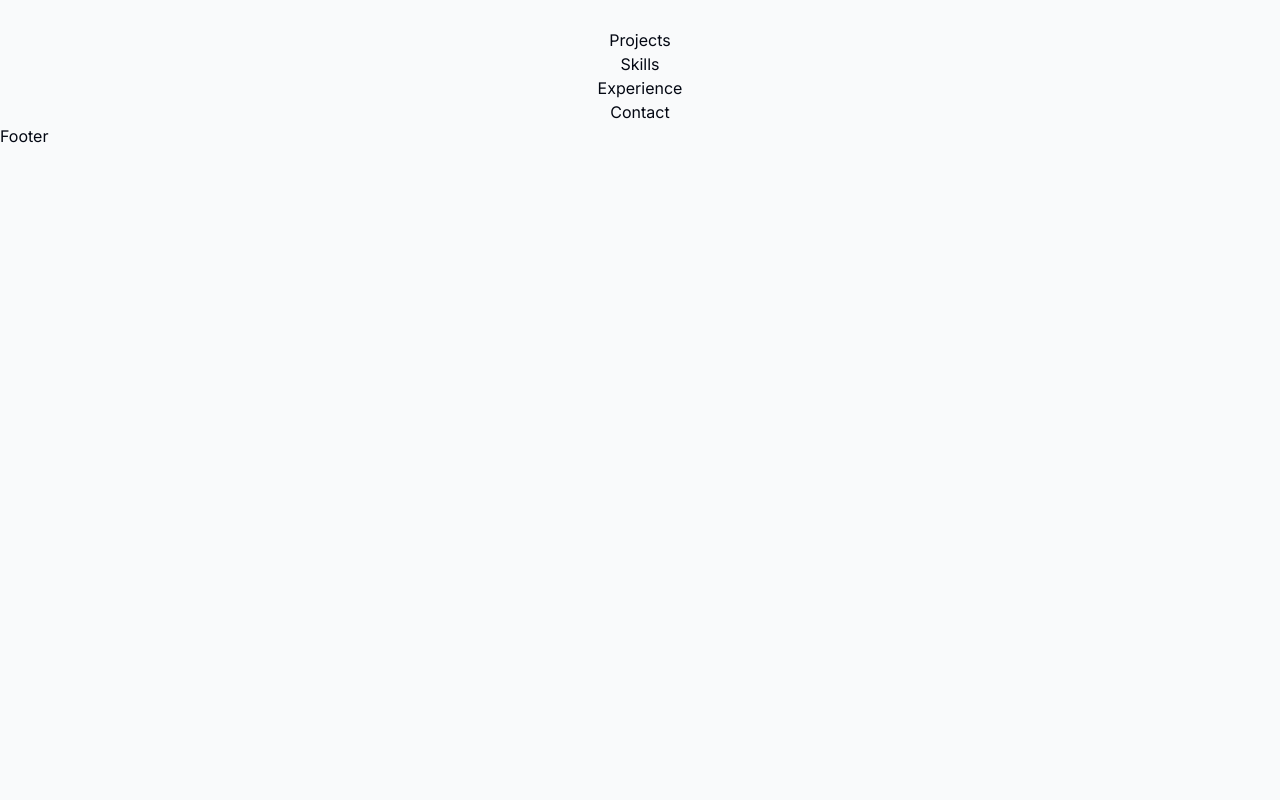
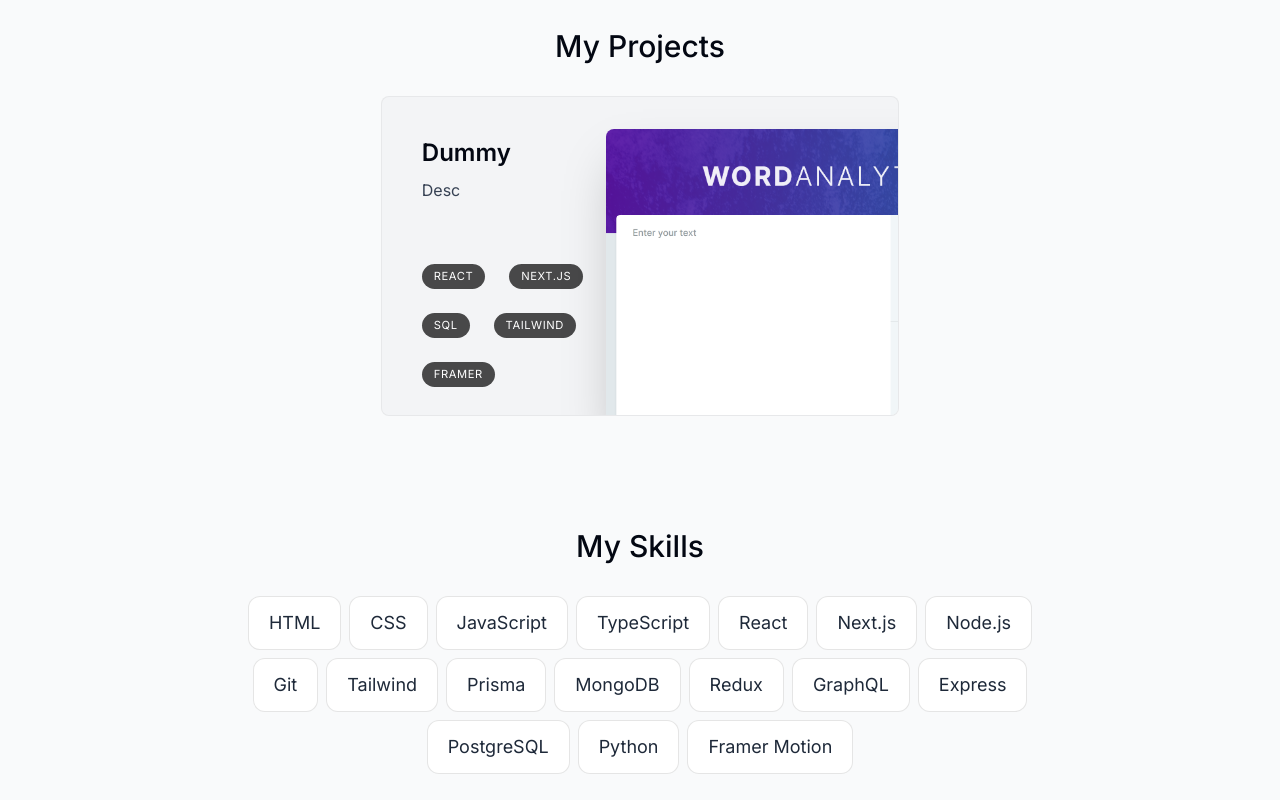
Before and after one commit to hetx19/personal-portfolio, a Next.js app: page / in a window 1280 px wide. Shown: the part 1260-2060 px from the top of the page. Before the commit the page ends 1408 px from the top, so only its background shows below. Built offline with nearby package versions, Linux system fonts and the light colour scheme.

Commit message:
Completed Skills Section

```diff
--- a/components/footer.tsx
+++ b/components/footer.tsx
@@ -1,5 +1,16 @@
 import React from "react";
 
 export default function Footer() {
-  return <div>Footer</div>;
+  return (
+    <footer className="mb-10 px-4 text-center text-gray-500">
+      <small className="mb-2 block text-xs">
+        &copy; 2025 Harshal Savaliya. All rights reserved.
+      </small>
+      <p className="text-xs">
+        <span className="font-semibold">About this website:</span> built with
+        React & Next.js (App Router & Server Actions), TypeScript, Tailwind CSS,
+        Framer Motion, React Email & Resend, Vercel hosting.
+      </p>
+    </footer>
+  );
 }
--- a/components/project.tsx
+++ b/components/project.tsx
@@ -1,5 +1,74 @@
-import React from "react";
+"use client";
 
-export default function Project() {
-  return <div>Project</div>;
+import { useRef } from "react";
+import Image from "next/image";
+import { motion, useScroll, useTransform } from "framer-motion";
+
+// Data
+import { projectsData } from "@/lib/data";
+
+type ProjectProps = (typeof projectsData)[number];
+
+export default function Project({
+  title,
+  description,
+  tags,
+  imageUrl,
+}: ProjectProps) {
+  const ref = useRef<HTMLDivElement>(null);
+  const { scrollYProgress } = useScroll({
+    target: ref,
+    offset: ["0 1", "1.33 1"],
+  });
+
+  const scaleProgess = useTransform(scrollYProgress, [0, 1], [0.8, 1]);
+  const opacityProgess = useTransform(scrollYProgress, [0, 1], [0.6, 1]);
+
+  return (
+    <motion.div
+      ref={ref}
+      style={{
+        scale: scaleProgess,
+        opacity: opacityProgess,
+      }}
+      className="group mb-3 sm:mb-8 last:mb-0"
+    >
+      <section className="bg-gray-100 max-w-[42rem] border border-black/5 rounded-lg overflow-hidden sm:pr-8 relative sm:h-[20rem] hover:bg-gray-200 transition sm:group-even:pl-8 dark:text-white dark:bg-white/10 dark:hover:bg-white/20">
+        <div className="pt-4 pb-7 px-5 sm:pl-10 sm:pr-2 sm:pt-10 sm:max-w-[50%] flex flex-col h-full sm:group-even:ml-[18rem]">
+          <h3 className="text-2xl font-semibold">{title}</h3>
+          <p className="mt-2 leading-relaxed text-gray-700 dark:text-white/70">
+            {description}
+          </p>
+          <ul className="flex flex-wrap mt-4 gap-6 sm:mt-auto">
+            {tags.map((tag, index) => (
+              <li
+                className="bg-black/[0.7] px-3 py-1 text-[0.7rem] uppercase tracking-wider text-white rounded-full dark:text-white/70"
+                key={index}
+              >
+                {tag}
+              </li>
+            ))}
+          </ul>
+        </div>
+
+        <Image
+          src={imageUrl}
+          alt="Project I worked on"
+          quality={95}
+          className="absolute hidden sm:block top-8 -right-40 w-[28.25rem] rounded-t-lg shadow-2xl
+        transition
+        group-hover:scale-[1.04]
+        group-hover:-translate-x-3
+        group-hover:translate-y-3
+        group-hover:-rotate-2
+
+        group-even:group-hover:translate-x-3
+        group-even:group-hover:translate-y-3
+        group-even:group-hover:rotate-2
+
+        group-even:right-[initial] group-even:-left-40"
+        />
+      </section>
+    </motion.div>
+  );
 }
--- a/components/projects.tsx
+++ b/components/projects.tsx
@@ -1,5 +1,28 @@
+"use client";
+
 import React from "react";
 
+// Data
+import { projectsData } from "@/lib/data";
+import { useSectionInView } from "@/lib/hooks";
+
+// Components
+import Heading from "./heading";
+import Project from "./project";
+
 export default function Projects() {
-  return <div>Projects</div>;
+  const { ref } = useSectionInView("Projects", 0.5);
+
+  return (
+    <section ref={ref} id="projects" className="scroll-mt-28 mb-28">
+      <Heading>My Projects</Heading>
+      <div>
+        {projectsData.map((project, index) => (
+          <React.Fragment key={index}>
+            <Project {...project} />
+          </React.Fragment>
+        ))}
+      </div>
+    </section>
+  );
 }
--- a/components/skills.tsx
+++ b/components/skills.tsx
@@ -1,5 +1,56 @@
+"use client";
+
 import React from "react";
+import { motion } from "framer-motion";
+
+// Data
+import { skillsData } from "@/lib/data";
+import { useSectionInView } from "@/lib/hooks";
+
+// Components
+import Heading from "./heading";
+
+const fadeInAnimationVariants = {
+  initial: {
+    opacity: 0,
+    y: 100,
+  },
+  animate: (index: number) => ({
+    opacity: 1,
+    y: 0,
+    transition: {
+      delay: 0.05 * index,
+    },
+  }),
+};
 
 export default function Skills() {
-  return <div>Skills</div>;
+  const { ref } = useSectionInView("Skills");
+
+  return (
+    <section
+      ref={ref}
+      className="mb-28 max-w-[53rem] scroll-mt-28 text-center sm:mb-40"
+      id="skills"
+    >
+      <Heading>My Skills</Heading>
+      <ul className="flex flex-wrap justify-center gap-2 text-lg text-gray-800">
+        {skillsData.map((skill, index) => (
+          <motion.li
+            className="bg-white borderBlack rounded-xl px-5 py-3 dark:bg-white/10 dark:text-white/80"
+            key={index}
+            variants={fadeInAnimationVariants}
+            initial="initial"
+            whileInView="animate"
+            viewport={{
+              once: true,
+            }}
+            custom={index}
+          >
+            {skill}
+          </motion.li>
+        ))}
+      </ul>
+    </section>
+  );
 }
```
